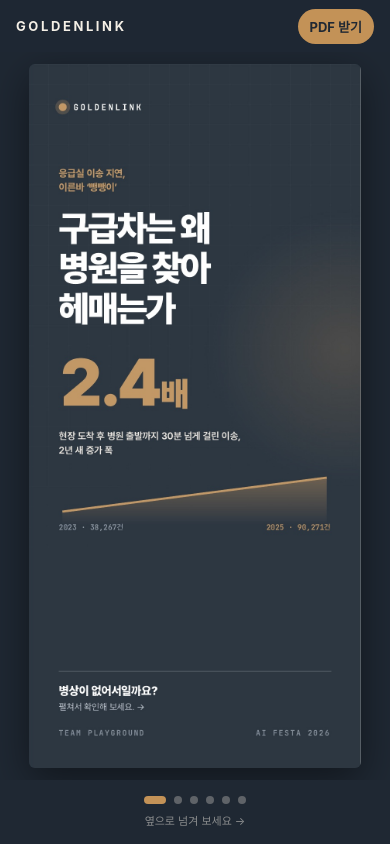
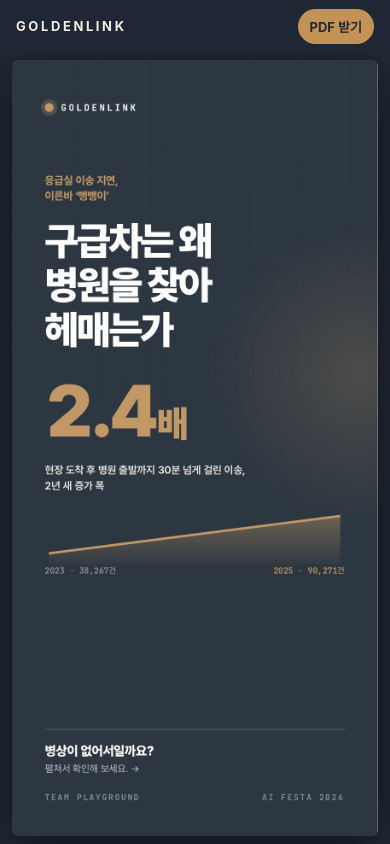
Before and after one commit to Playedwell03/goldenlink-brochure, a plain HTML site: page ko/index.html in a window 390 px wide. Drawn offline with Linux system fonts and the light colour scheme.

Commit message:
아래 페이지 바 제거, 브로슈어 칸을 화면 높이에 맞춰 키움

```diff
--- a/ko/index.html
+++ b/ko/index.html
@@ -7,7 +7,7 @@
 <meta property="og:title" content="GoldenLink 브로슈어">
 <meta property="og:image" content="front.jpg">
 <style>
-  :root{--bg:#1f2833;--fg:#f4efe6;--accent:#c39257;--hdr:52px;--ftr:64px;--ratio:.4718}
+  :root{--bg:#1f2833;--fg:#f4efe6;--accent:#c39257;--hdr:52px;--ratio:.4718}
   *{box-sizing:border-box}
   html,body{margin:0;background:var(--bg);color:var(--fg);font-family:-apple-system,BlinkMacSystemFont,"Apple SD Gothic Neo","Noto Sans KR",sans-serif}
   header{display:flex;justify-content:space-between;align-items:center;gap:12px;height:var(--hdr);padding:0 16px;position:sticky;top:0;background:rgba(31,40,51,.92);backdrop-filter:blur(8px);z-index:2}
@@ -24,15 +24,10 @@
     .pager-wrap{display:flex;flex-direction:column;height:calc(100dvh - var(--hdr))}
     .pager{flex:1;display:flex;overflow-x:auto;overflow-y:hidden;scroll-snap-type:x mandatory;scroll-behavior:smooth;-webkit-overflow-scrolling:touch;overscroll-behavior-x:contain;scrollbar-width:none}
     .pager::-webkit-scrollbar{display:none}
-    .slide{flex:0 0 100%;display:flex;align-items:center;justify-content:center;scroll-snap-align:center;scroll-snap-stop:always;padding:12px 0}
-    .panel{width:min(calc(100vw - 32px),calc((100dvh - var(--hdr) - var(--ftr) - 24px) * var(--ratio)));aspect-ratio:857.67/1818;background-size:300% 100%;background-repeat:no-repeat;border-radius:6px;box-shadow:0 12px 40px rgba(0,0,0,.45);will-change:transform,opacity;transform-origin:center}
+    .slide{flex:0 0 100%;display:flex;align-items:center;justify-content:center;scroll-snap-align:center;scroll-snap-stop:always;padding:8px 0}
+    .panel{width:min(calc(100vw - 16px),calc((100dvh - var(--hdr) - 16px) * var(--ratio)));aspect-ratio:857.67/1818;background-size:300% 100%;background-repeat:no-repeat;border-radius:6px;box-shadow:0 12px 40px rgba(0,0,0,.45);will-change:transform,opacity;transform-origin:center}
     .f{background-image:url(front.jpg)}.b{background-image:url(back.jpg)}
     .c0{background-position:0 0}.c1{background-position:50% 0}.c2{background-position:100% 0}
-    footer{height:var(--ftr);display:flex;flex-direction:column;align-items:center;justify-content:center;gap:8px;padding-bottom:env(safe-area-inset-bottom)}
-    .dots{display:flex;gap:8px}
-    .dots button{width:8px;height:8px;padding:0;border:0;border-radius:999px;background:var(--fg);opacity:.3;transition:width .35s ease,opacity .35s ease;cursor:pointer}
-    .dots button.on{width:22px;opacity:1;background:var(--accent)}
-    .hint{font-size:11px;opacity:.5;transition:opacity .6s ease}
   }
   @media (prefers-reduced-motion:reduce){.pager{scroll-behavior:auto}}
 </style>
@@ -54,13 +49,11 @@
     <div class="slide"><div class="panel f c0"></div></div>
     <div class="slide"><div class="panel f c1"></div></div>
   </div>
-  <footer><div class="dots" id="dots"></div><div class="hint" id="hint">옆으로 넘겨 보세요 →</div></footer>
 </div>
 <script>
 (() => {
-  const pager = document.getElementById('pager'), dots = document.getElementById('dots'), hint = document.getElementById('hint');
+  const pager = document.getElementById('pager');
   const slides = [...pager.children], panels = slides.map(s => s.firstElementChild);
-  slides.forEach((_, i) => { const b = document.createElement('button'); b.setAttribute('aria-label', (i + 1) + ' / ' + slides.length); b.onclick = () => go(i); dots.appendChild(b); });
   const go = i => pager.scrollTo({ left: Math.max(0, Math.min(slides.length - 1, i)) * pager.clientWidth, behavior: 'smooth' });
   let raf = 0, cur = -1;
   // 넘기는 동안: 가운데에서 멀어질수록 살짝 작아지고 흐려진다
@@ -68,9 +61,7 @@
     raf = 0;
     const w = pager.clientWidth || 1, pos = pager.scrollLeft / w;
     panels.forEach((p, i) => { const d = Math.min(1, Math.abs(i - pos)); p.style.transform = 'scale(' + (1 - .08 * d) + ')'; p.style.opacity = 1 - .45 * d; });
-    const n = Math.round(pos);
-    if (n !== cur) { cur = n; [...dots.children].forEach((b, i) => b.classList.toggle('on', i === n)); }
-    if (pos > .3) hint.style.opacity = 0;
+    cur = Math.round(pos);
   };
   pager.addEventListener('scroll', () => { if (!raf) raf = requestAnimationFrame(paint); }, { passive: true });
   addEventListener('resize', paint);
```
Also changed, not shown: en/index.html (+5 -14 lines).
